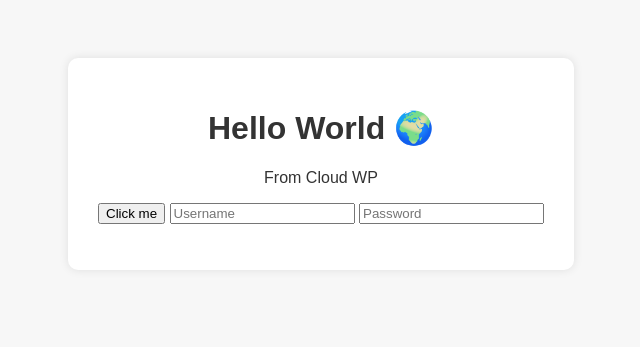
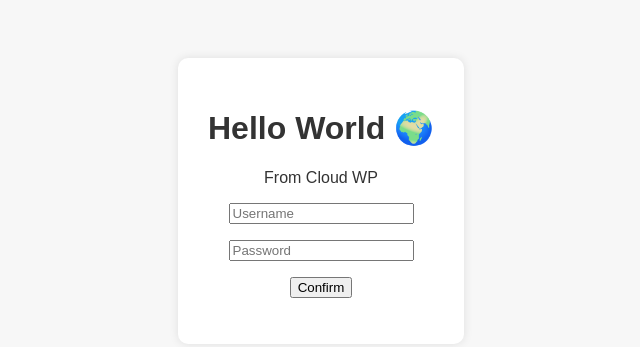
Before and after one commit to Leander-HAW/CloudTest, a plain HTML site: page index.html in a window 1280 px wide. Shown: the whole page, without its empty margins (319-959 px from the left). Drawn offline with Linux system fonts and the light colour scheme.

Commit message:
update index

```diff
--- a/index.html
+++ b/index.html
@@ -10,9 +10,9 @@
   <div class="container">
     <h1>Hello World 🌍</h1>
     <p>From Cloud WP</p>
-    <button onclick="zeigeNachricht()">Click me</button>
-    <input type="text" id="eingabe" placeholder="Username" />
-    <input type="text" id="eingabe" placeholder="Password" />
+    <p><input type="text" id="eingabe" placeholder="Username" /> </p>
+    <p><input type="text" id="eingabe" placeholder="Password" /> </p>
+    <button onclick="zeigeNachricht()">Confirm</button>
     <p id="nachricht"></p>
   </div>
   <script src="script.js"></script>
```
